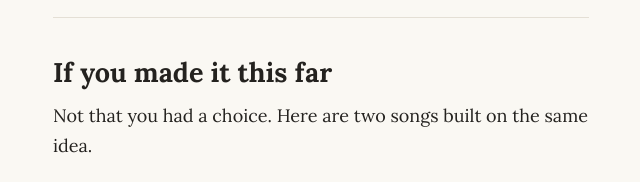
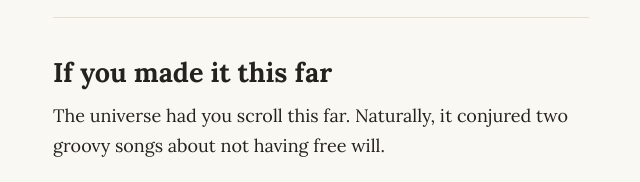
Before and after one commit to lohitkrishnan/lohitkrishnan.com, a plain HTML site: page essays/the-feeling-of-choosing/index.html in a window 1280 px wide. Shown: the part 5417-5599 px from the top of the page, without its empty margins (319-959 px from the left). Drawn offline with Linux system fonts and the light colour scheme.

Commit message:
Songs section: new intro line
Co-Authored-By: Claude Opus 5.5 <noreply@anthropic.com>
Claude-Session: https://claude.ai/code/session_012Nx1YF8H1hgKK5rZRGkgvh

```diff
--- a/essays/the-feeling-of-choosing/index.html
+++ b/essays/the-feeling-of-choosing/index.html
@@ -174,7 +174,7 @@
 
         <section class="songs" aria-labelledby="songs-heading">
             <h2 id="songs-heading">If you made it this far</h2>
-            <p>Not that you had a choice. Here are two songs built on the same idea.</p>
+            <p>The universe had you scroll this far. Naturally, it conjured two groovy songs about not having free will.</p>
             <div class="song-list">
                 <figure class="song">
                     <a class="song-player" href="https://www.youtube.com/watch?v=svBc-oKOMIM" data-youtube="svBc-oKOMIM" aria-label="Play Choice in My Pocket (lyric video)">
```
